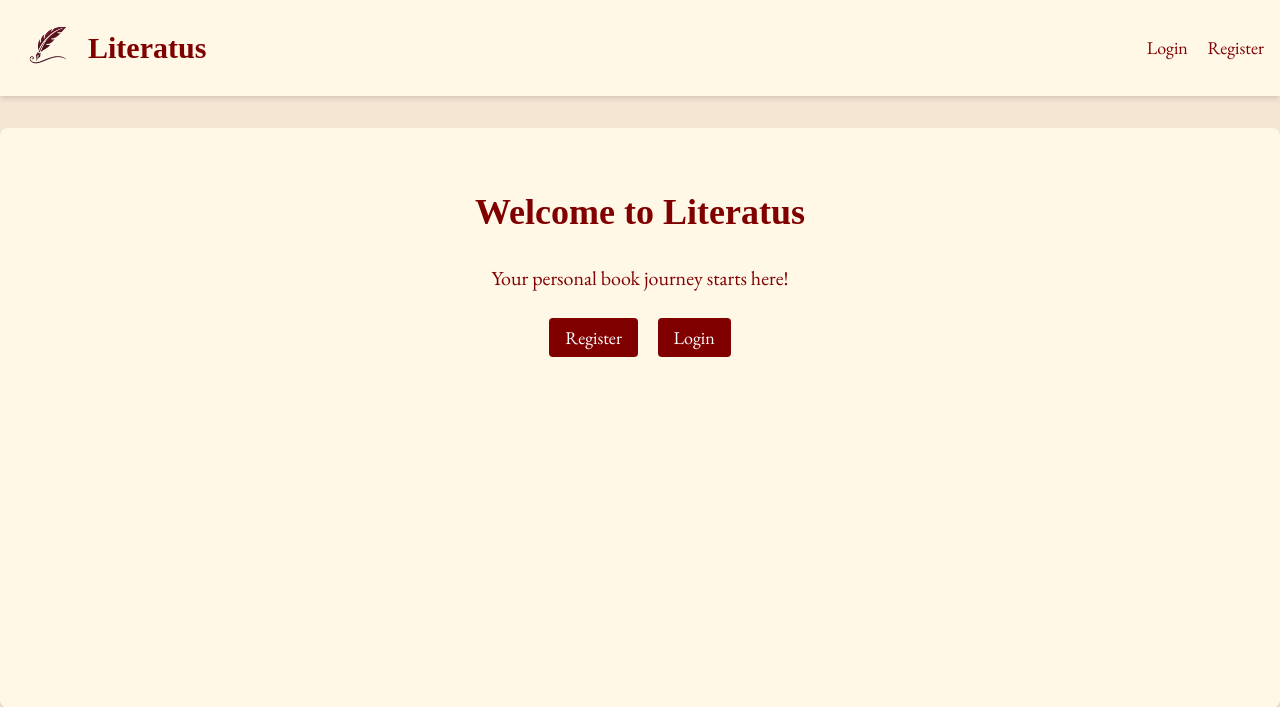
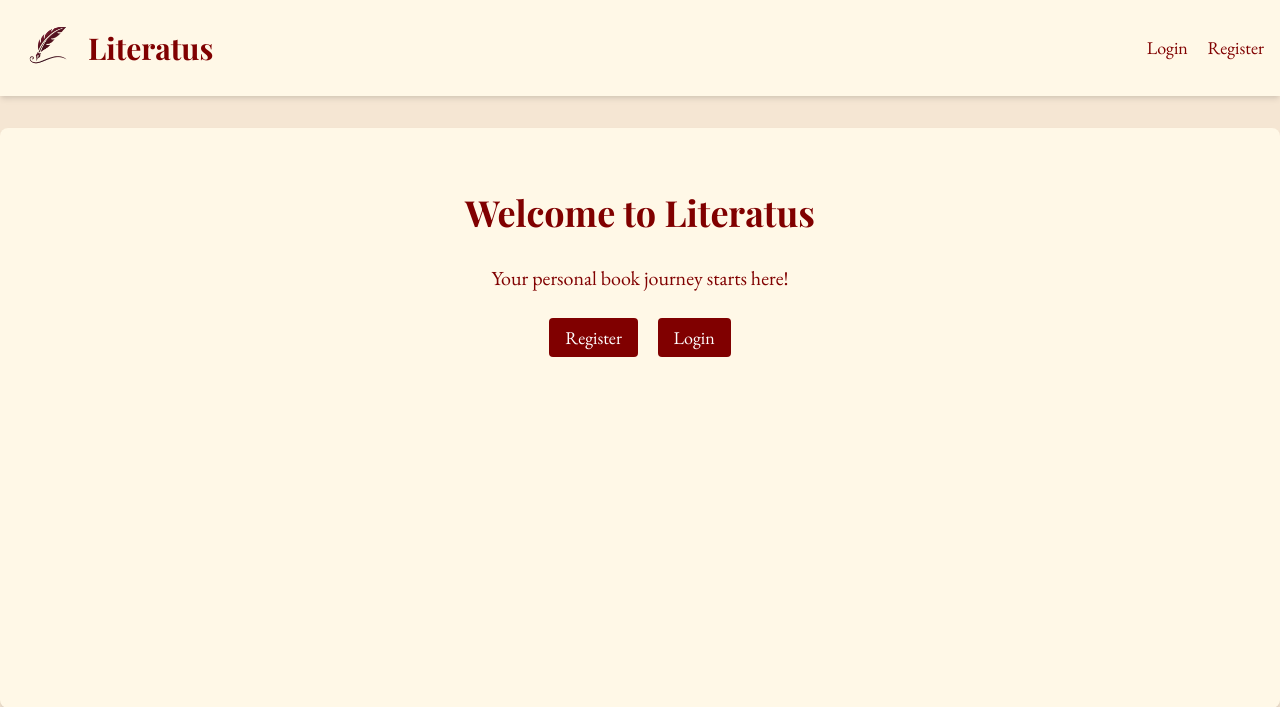
Before and after one commit to yasmeenakhan/literatus-web, a Flask app: page / in a window 1280 px wide. Shown: the top 707 px of the page. Run offline with Flask 3, Linux system fonts and the light colour scheme.

Commit message:
Updated font family to playfair display sitewide

```diff
--- a/templates/layout.html
+++ b/templates/layout.html
@@ -24,7 +24,7 @@
             background-color: #600000;
         }
         h1, h2, h3, h4, h5, h6, .font-title {
-            font-family: 'Caslon', serif;
+            font-family: 'Playfair Display', serif;
         }
     </style>
     {% block extra_css %}{% endblock %}
@@ -34,12 +34,6 @@
         <div class="container mx-auto flex justify-between items-center">
             <div class="flex items-center">
                 <img src="{{ url_for('static', filename='images/quilless.png') }}" alt="Literatus Logo" class="h-16 w-16 mr-2">
-<!--               <svg class="h-12 w-12 mr-2" viewBox="0 0 100 100" fill="none" xmlns="http://www.w3.org/2000/svg">-->
-<!--                    <rect width="100" height="100" rx="10" fill="#800000"/>-->
-<!--                    <path d="M30 20 H70 Q80 20 80 30 V80 Q70 70 60 75 Q50 80 40 75 Q30 70 20 80 V30 Q20 20 30 20 Z" fill="#F5E6D3"/>-->
-<!--                    <circle cx="50" cy="45" r="15" fill="#800000"/>-->
-<!--                    <path d="M40 65 Q50 55 60 65" stroke="#800000" stroke-width="3"/>-->
-<!--                </svg>-->
                 <a href="{{ url_for('home') }}" class="font-title font-bold text-3xl">Literatus</a>
             </div>
             <nav>
```
